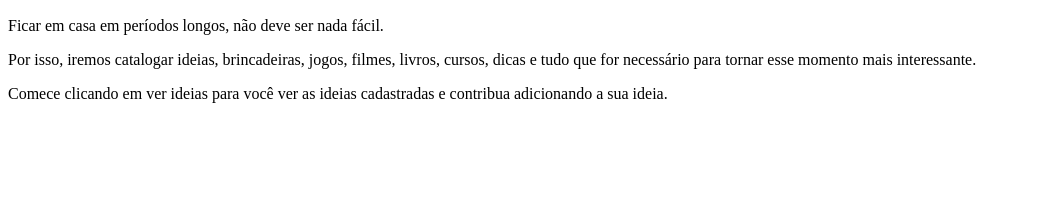
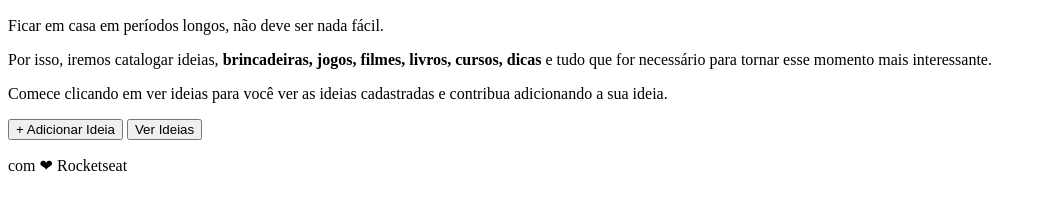
Before and after one commit to douglasabnovato/rocketseat-maykbrito-web, a plain HTML site: page index.html in a window 1280 px wide. Shown: the part 75-284 px from the top of the page, without its empty margins (0-1046 px from the left). Drawn offline with Linux system fonts and the light colour scheme.

Commit message:
estrutura html puro

```diff
--- a/index.html
+++ b/index.html
@@ -11,11 +11,14 @@
                 Ficar em casa em períodos longos, não deve ser nada fácil.
             </p>
             <p>
-                Por isso, iremos catalogar ideias, brincadeiras, jogos, filmes, livros, cursos, dicas e tudo que for necessário para tornar esse momento mais interessante.
+                Por isso, iremos catalogar ideias, <strong> brincadeiras, jogos, filmes, livros, cursos, dicas</strong> e tudo que for necessário para tornar esse momento mais interessante.
             </p>
             <p>
                 Comece clicando em ver ideias para você ver as ideias cadastradas e contribua adicionando a sua ideia.
             </p>
+            <button>+ Adicionar Ideia</button>
+            <button>Ver Ideias</button>
+            <p>com ❤ Rocketseat</p>
         </header>
     </body>
 </html>
```
Also changed, not shown: Readme.md.
